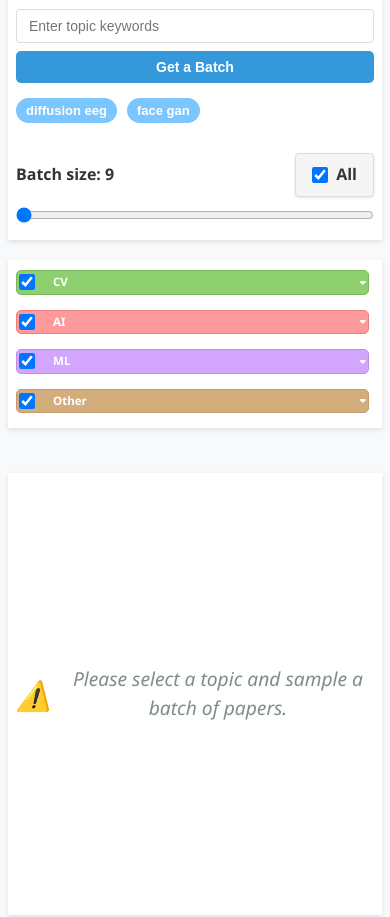
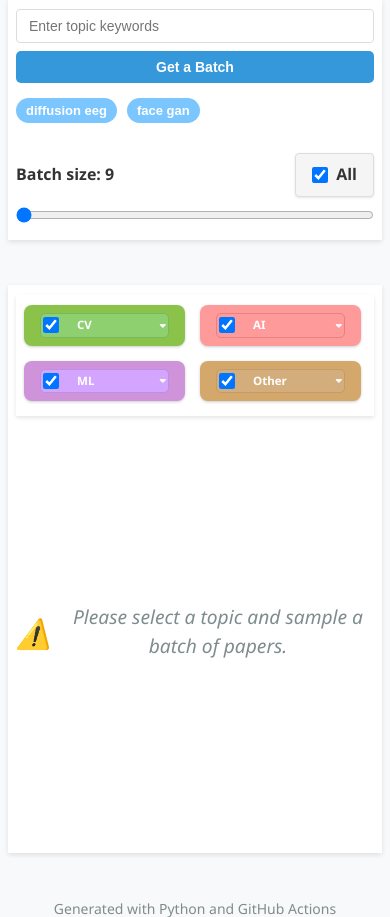
Before and after one commit to tian-2024/top-papers, a Flask app: page / in a window 390 px wide. Shown: the part 208-1125 px from the top of the page. Run offline with Flask 2, Linux system fonts and the light colour scheme.

Commit message:
把领域选择加到右边

```diff
--- a/templates/index.html
+++ b/templates/index.html
@@ -254,6 +254,24 @@
                 padding: 0 10px;
                 box-sizing: border-box;
             }
+
+            /* Field selection responsive styling */
+            .field-filters-row {
+                flex-wrap: wrap;
+                justify-content: center;
+            }
+
+            .field-dropdown {
+                margin-bottom: 8px;
+            }
+        }
+
+        /* Small screens */
+        @media (max-width: 480px) {
+            .field-dropdown {
+                flex-basis: calc(50% - 10px) !important;
+                margin-bottom: 10px;
+            }
         }
     </style>
 </head>
@@ -349,13 +367,16 @@
                         <input type="range" id="batch-size" min="9" max="18" value="9" step="3" style="width: 100%; margin-top: 5px;">
                     </div>
                 </div>
+            </div>
 
-                <!-- Row 4: Field selection -->
-                <div class="sidebar-section fields-section">
+            <!-- Right column: Paper display area -->
+            <div class="paper-container">
+                <!-- Field selection moved to top of right sidebar -->
+                <div class="sidebar-section fields-section" style="margin-bottom: 15px; padding: 8px; background-color: #fff; border-radius: 8px; box-shadow: 0 2px 4px rgba(0,0,0,0.1);">
                     <div class="fields-container">
-                        <div class="field-filters-row">
-                            <div class="field-dropdown" data-field="CV">
-                                <div class="field-label dropdown-toggle" data-field="CV">
+                        <div class="field-filters-row" style="justify-content: center; gap: 10px;">
+                            <div class="field-dropdown" data-field="CV" style="flex-basis: auto; background-color: #8bc34a; padding: 8px 16px; border-radius: 8px; box-shadow: 0 1px 3px rgba(0,0,0,0.2);">
+                                <div class="field-label dropdown-toggle" data-field="CV" style="color: white; font-weight: bold;">
                                     <input type="checkbox" class="field-main-checkbox" data-field="CV" checked>
                                     <span>CV</span> <i class="fas fa-caret-down"></i>
                                 </div>
@@ -364,8 +385,8 @@
                                 </div>
                             </div>
 
-                            <div class="field-dropdown" data-field="AI">
-                                <div class="field-label dropdown-toggle" data-field="AI">
+                            <div class="field-dropdown" data-field="AI" style="flex-basis: auto; background-color: #ff9a9a; padding: 8px 16px; border-radius: 8px; box-shadow: 0 1px 3px rgba(0,0,0,0.2);">
+                                <div class="field-label dropdown-toggle" data-field="AI" style="color: white; font-weight: bold;">
                                     <input type="checkbox" class="field-main-checkbox" data-field="AI" checked>
                                     <span>AI</span> <i class="fas fa-caret-down"></i>
                                 </div>
@@ -374,8 +395,8 @@
                                 </div>
                             </div>
 
-                            <div class="field-dropdown" data-field="ML">
-                                <div class="field-label dropdown-toggle" data-field="ML">
+                            <div class="field-dropdown" data-field="ML" style="flex-basis: auto; background-color: #ce93d8; padding: 8px 16px; border-radius: 8px; box-shadow: 0 1px 3px rgba(0,0,0,0.2);">
+                                <div class="field-label dropdown-toggle" data-field="ML" style="color: white; font-weight: bold;">
                                     <input type="checkbox" class="field-main-checkbox" data-field="ML" checked>
                                     <span>ML</span> <i class="fas fa-caret-down"></i>
                                 </div>
@@ -384,8 +405,8 @@
                                 </div>
                             </div>
 
-                            <div class="field-dropdown" data-field="Other">
-                                <div class="field-label dropdown-toggle" data-field="Other">
+                            <div class="field-dropdown" data-field="Other" style="flex-basis: auto; background-color: #d4a76a; padding: 8px 16px; border-radius: 8px; box-shadow: 0 1px 3px rgba(0,0,0,0.2);">
+                                <div class="field-label dropdown-toggle" data-field="Other" style="color: white; font-weight: bold;">
                                     <input type="checkbox" class="field-main-checkbox" data-field="Other" checked>
                                     <span>Other</span> <i class="fas fa-caret-down"></i>
                                 </div>
@@ -396,10 +417,7 @@
                         </div>
                     </div>
                 </div>
-            </div>
 
-            <!-- Right column: Paper display area -->
-            <div class="paper-container">
                 <div id="loading" class="loading" style="display: none;">Loading papers...</div>
                 <div id="no-results" class="no-results">
                     Please select a topic and sample a batch of papers..
```
